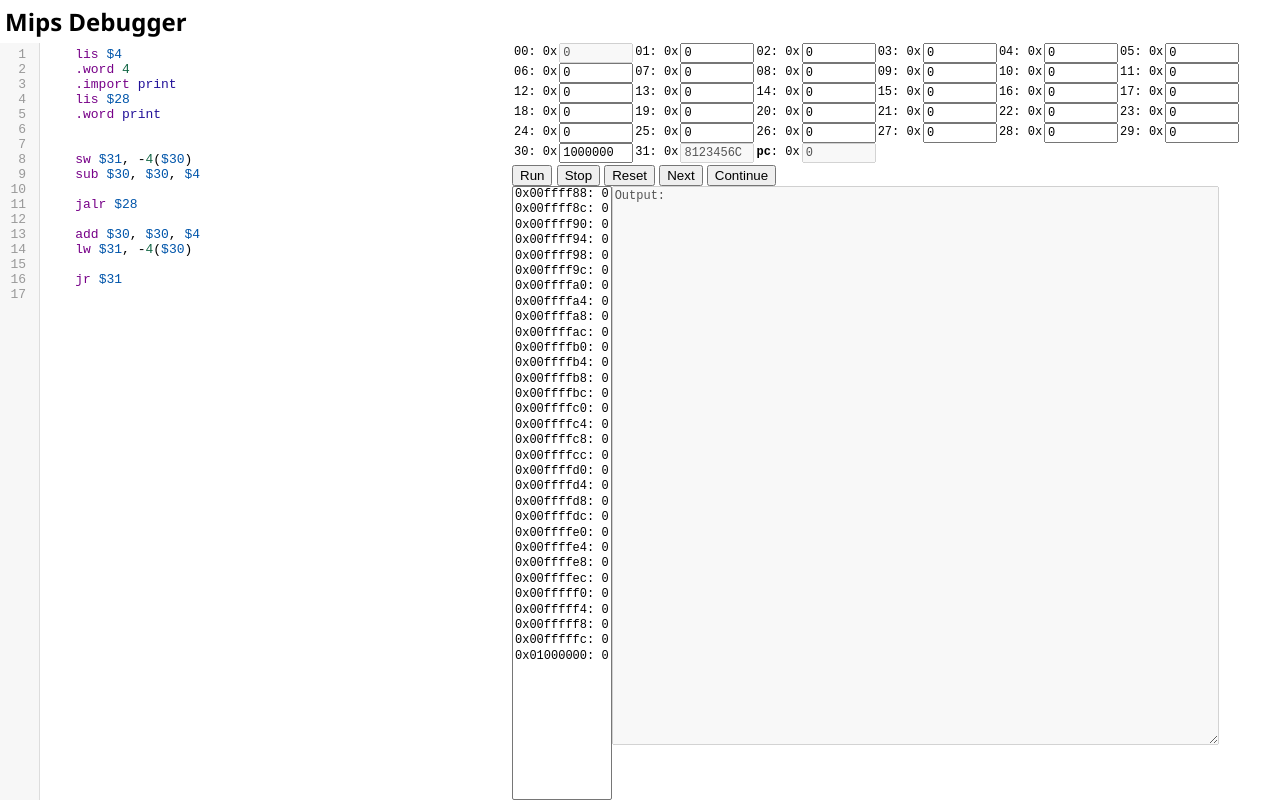
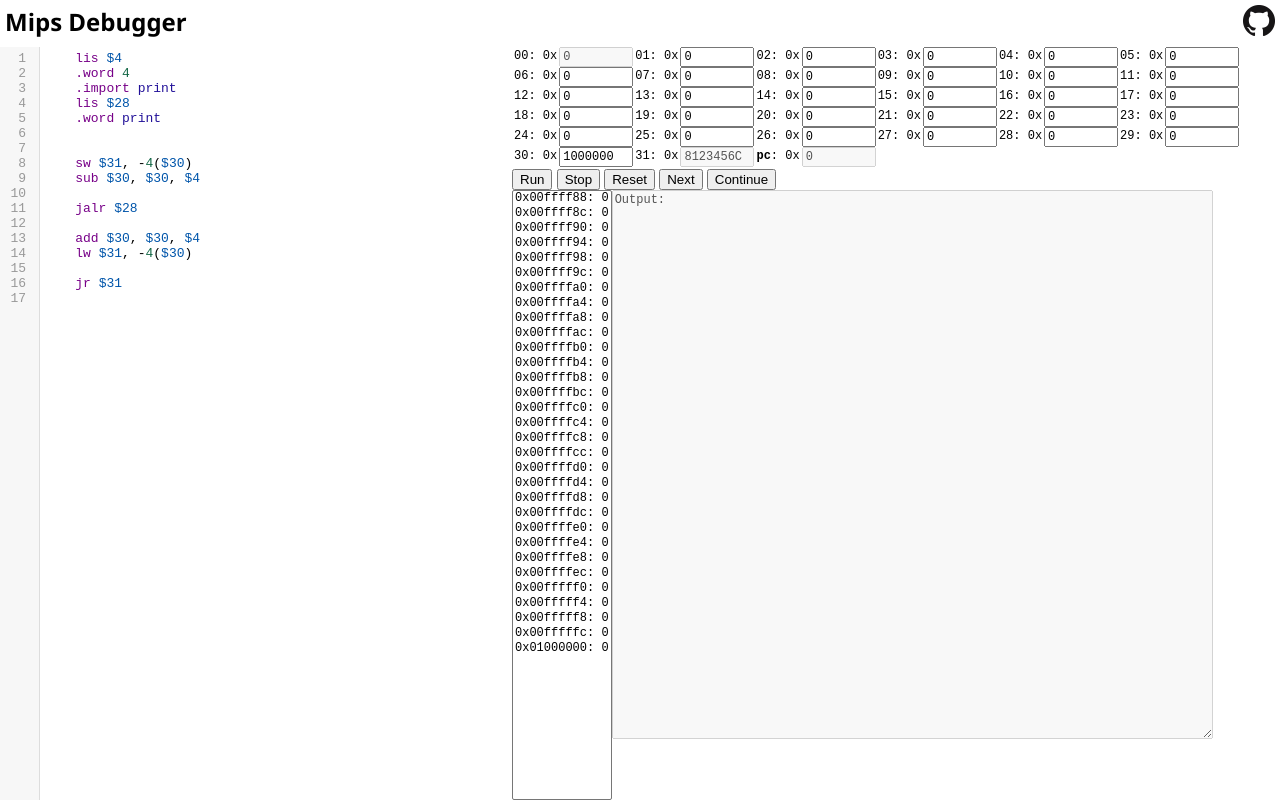
Before and after one commit to fg123/mips-debugger, a plain HTML site: page index.html in a window 1280 px wide. Drawn offline with Linux system fonts and the light colour scheme.

Commit message:
added github link

```diff
--- a/index.html
+++ b/index.html
@@ -16,6 +16,7 @@
 <body>
     <div class="header">
         <h2>Mips Debugger</h2>
+        <a href="https://github.com/fg123/mips-debugger"><img src="github.png" width="32" height="32"></a>
     </div>
     <div class="wrapper">
         <div class="editor">
--- a/main.css
+++ b/main.css
@@ -1,8 +1,12 @@
+* {
+    box-sizing: border-box;
+}
+
 html, body {
     width: 100%;
     height: 100%;
     margin: 0px;
-    font-family: 'Segoe UI', Tahoma, Geneva, Verdana, sans-serif
+    font-family: 'Segoe UI', Tahoma, Geneva, Verdana, sans-serif;
 }
 
 body {
@@ -10,8 +14,18 @@ body {
     flex-direction: column;
 }
 
+div.header {
+    padding: 5px;
+    display: flex;
+    flex-direction: row;
+    width: 100%;
+}
+
 h2 {
-    margin: 5px;
+    margin: 0;
+}
+div.header h2 {
+    flex-grow: 1;
 }
 
 div.wrapper {
```
Also changed, not shown: github.png (added).
